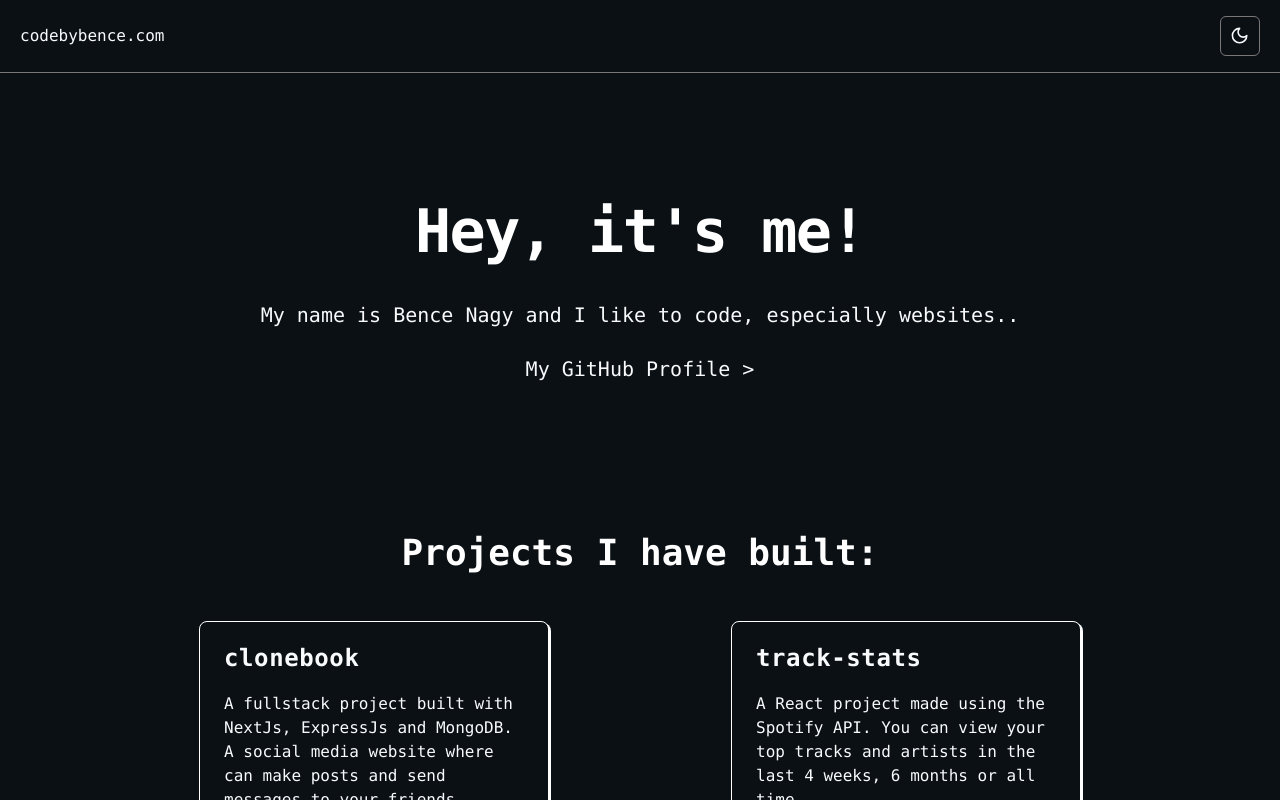
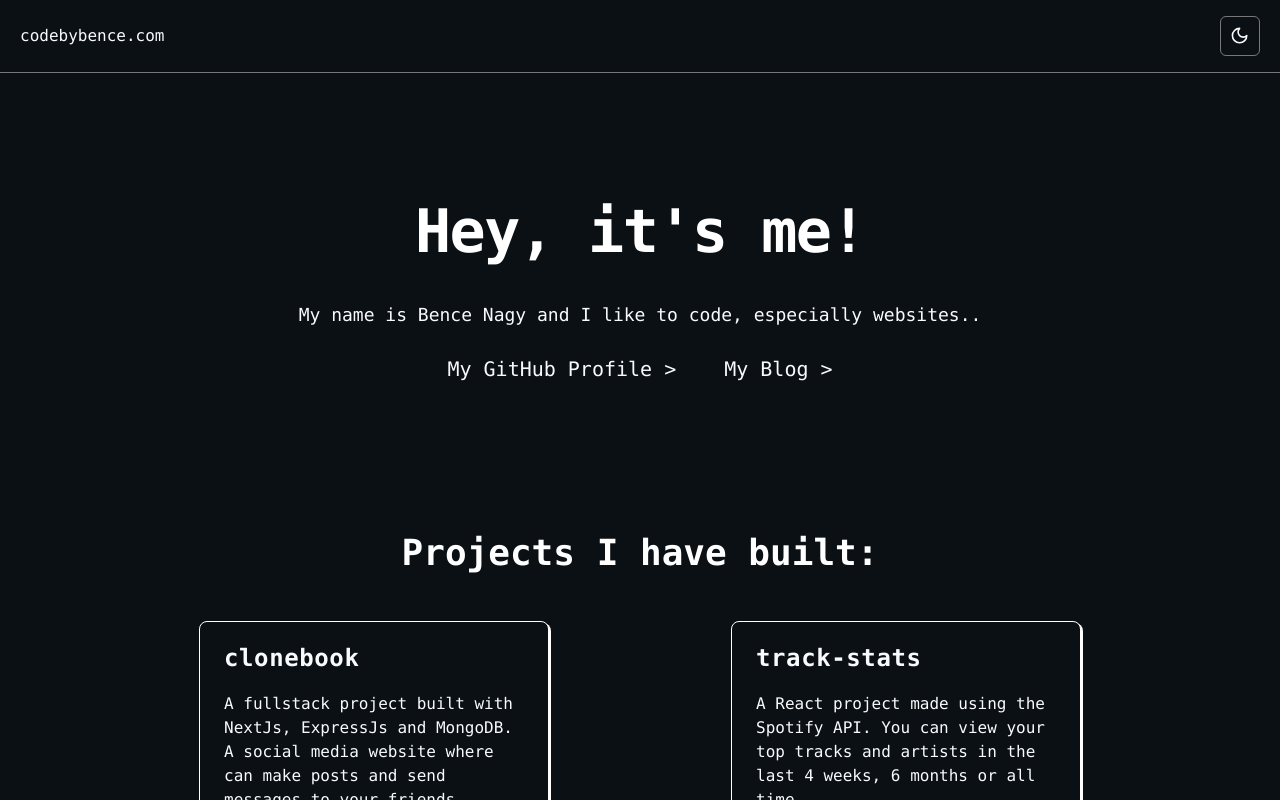
Before and after one commit to nagyb3/codebybence, a Next.js app: page / in a window 1280 px wide. Shown: the top 800 px of the page. Built offline with nearby package versions, Linux system fonts and the light colour scheme.

Commit message:
Add blog link and update homepage styles

```diff
--- a/app/page.tsx
+++ b/app/page.tsx
@@ -33,10 +33,10 @@ export default function Home() {
           <h1 className="text-slate-900 font-extrabold text-4xl sm:text-6xl tracking-tight text-center dark:text-white">
             Hey, it&apos;s me!
           </h1>
-          <p className="text-center pt-10 text-xl">
+          <p className="text-center pt-10 text-lg">
             My name is Bence Nagy and I like to code, especially websites..
           </p>
-          <div className="text-center pt-5">
+          <div className="text-center pt-5 flex gap-x-4 justify-center font-extrabold">
             <Button variant="link" asChild>
               <a
                 href="https://github.com/nagyb3"
@@ -44,6 +44,11 @@ export default function Home() {
                 target="_blank"
               >
                 My GitHub Profile &gt;
+              </a>
+            </Button>
+            <Button variant="link" asChild>
+              <a href="https://blog.codebybence.com" className="text-xl">
+                My Blog &gt;
               </a>
             </Button>
           </div>
```
